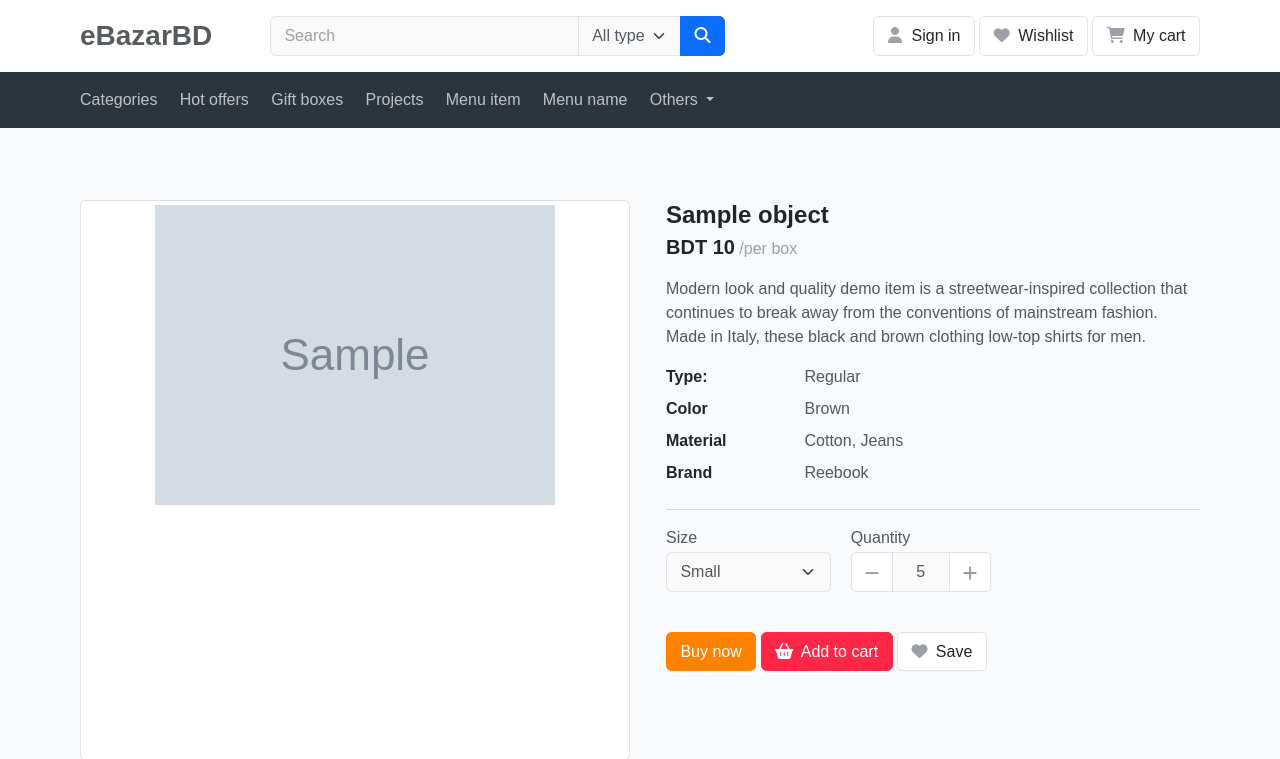
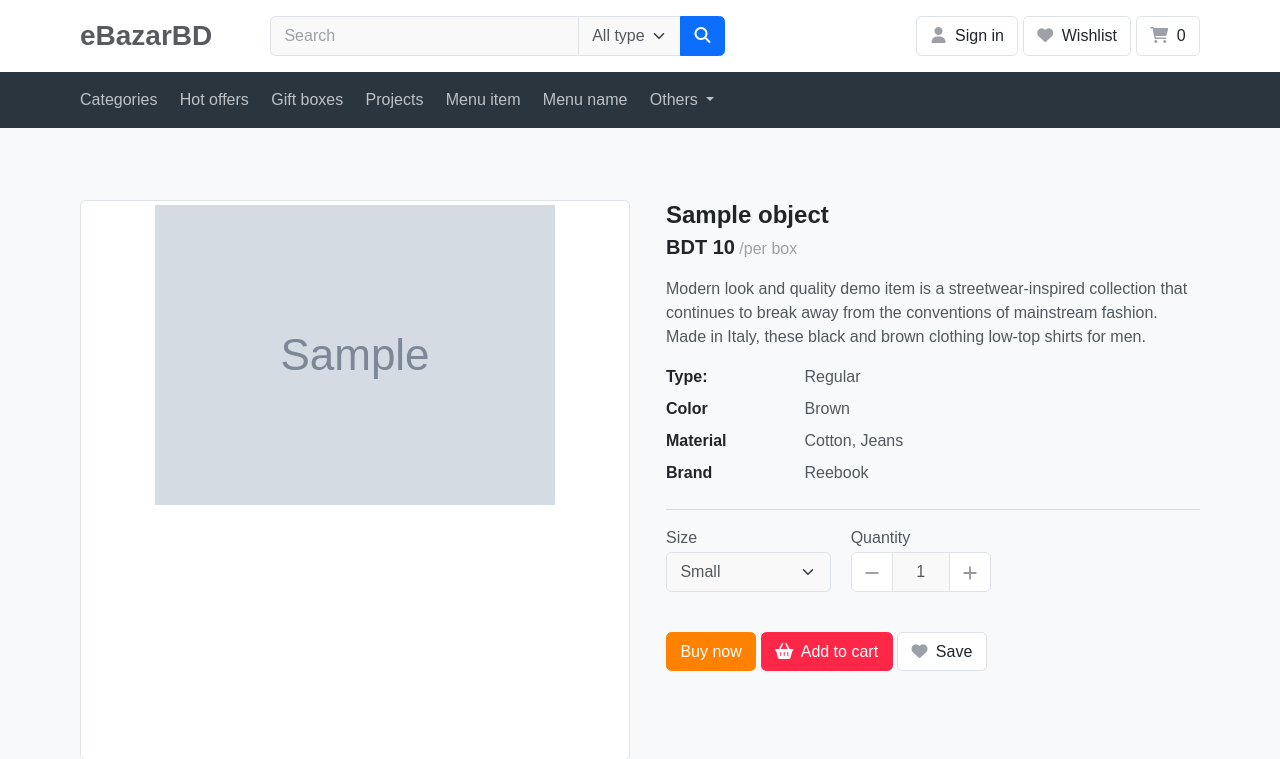
Before and after one commit to WazedKhan/eBazarBD, a Django app: template templates/product/details.html in a window 1280 px wide. Shown: the top 759 px of the page. Run offline with Django 4.2, Linux system fonts and the light colour scheme; the template is opened without the code that fills it: most values are stand-ins (such as "Sample title", 1, 10 or a date in 2020); grey boxes marked "Sample" are stand-in pictures; some libraries are stand-ins or nearby versions.

Commit message:
retrive total quantity in session

```diff
--- a/cart/views.py
+++ b/cart/views.py
@@ -9,8 +9,8 @@ def add_cart(request):
     cart = Cart(request)
     if request.POST.get('action') == 'post':
         productId = request.POST.get('productId')
-        quantity = request.POST.get('quantity')
+        quantity = int(request.POST.get('quantity'))
         product = get_object_or_404(Product, id = productId)
         cart.add(product, quantity)
-        return JsonResponse({'data':'saved'})
+        return JsonResponse({'quantity':quantity})
     return JsonResponse({'ok':'ok'})
--- a/templates/core/base.html
+++ b/templates/core/base.html
@@ -48,7 +48,18 @@
 							<i class="fa fa-heart"></i>  <span class="ms-1 d-none d-sm-inline-block">Wishlist</span>
 						</a>
 						<a data-bs-toggle="offcanvas" href="#offcanvas_cart" class="btn btn-light">
-							<i class="fa fa-shopping-cart"></i> <span class="ms-1">My cart </span>
+							<i class="fa fa-shopping-cart"></i>
+							<span class="ms-1">
+								{% with total_qty=cart|length %}
+									<div class="d-inline-flex" id="cart-quantity">
+								  		{% if total_qty > 0 %}
+											{{ total_qty }}
+								  		{% else %}
+											0
+								  		{% endif %}
+									</div>
+								{% endwith %}
+							</span>
 						</a>
 			        </div>
 				</div> <!-- col end.// -->
--- a/templates/product/details.html
+++ b/templates/product/details.html
@@ -57,7 +57,7 @@
                         <path d="M19 13H5v-2h14v2z"></path>
                       </svg>
                   </button>
-                  <input name = "quantity" id="quantity" class="form-control text-center" placeholder="" value="5">
+                  <input name = "quantity" id="quantity" class="form-control text-center" placeholder="" value="1" required>
                   <button class="btn btn-icon btn-light" type="button">
                       <svg xmlns="http://www.w3.org/2000/svg" width="22" height="22" fill="#999" viewBox="0 0 24 24">
                         <path d="M19 13h-6v6h-2v-6H5v-2h6V5h2v6h6v2z"></path>
@@ -219,7 +219,8 @@ function openCity(evt, cityName) {
                 action: 'post'
             },
             success: function(json){
-              console.log(55)
+              document.getElementById('cart-quantity').innerHTML = json.quantity,
+              console.log( json.quantity)
             }
           })
       })
```
Also changed, not shown: cart/cart.py (+8 -1 lines).
